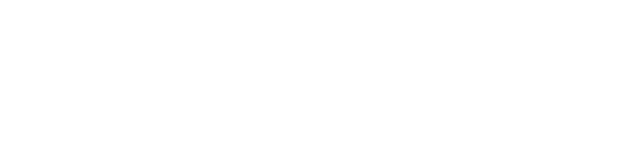
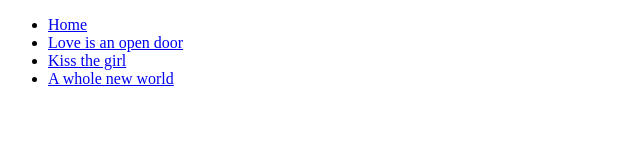
Before and after one commit to JosieWatson/We-Mermaid-For-Eachother-Final, a plain HTML site: page LoveOpenDoor.html in a window 1280 px wide. Shown: the whole page, without its empty margins (0-640 px from the left). Drawn offline with Linux system fonts and the light colour scheme.

Commit message:
added nav bars yay!

```diff
--- a/LoveOpenDoor.html
+++ b/LoveOpenDoor.html
@@ -3,3 +3,17 @@
 <head>
   <title>We Mermaid for Eachother</title>
 </head>
+<body>
+  <header>
+    <a href="#" id="logo"></a>
+      <nav>
+        <a href="#" id="menu-icon"></a>
+        <ul>
+          <li><a href="index.html">Home</a></li>
+          <li><a href="LoveOpenDoor.html" class="current">Love is an open door</a></li>
+          <li><a href="KissTheGirl.html">Kiss the girl</a></li>
+          <li><a href="WholeNewWorld.html">A whole new world</a></li>
+        </ul>
+      </nav>
+    </header>
+</body>
```
Also changed, not shown: KissTheGirl.html (+13 -0 lines), WholeNewWorld.html (+14 -0 lines), index.html (+12 -5 lines).
